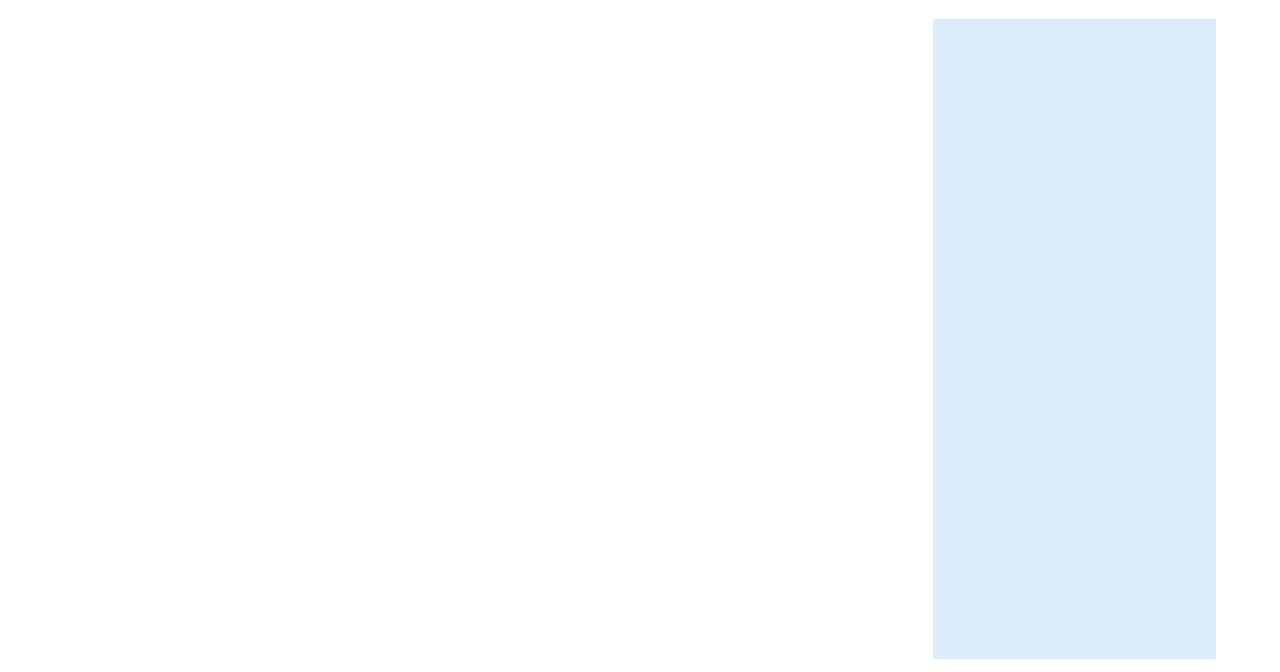
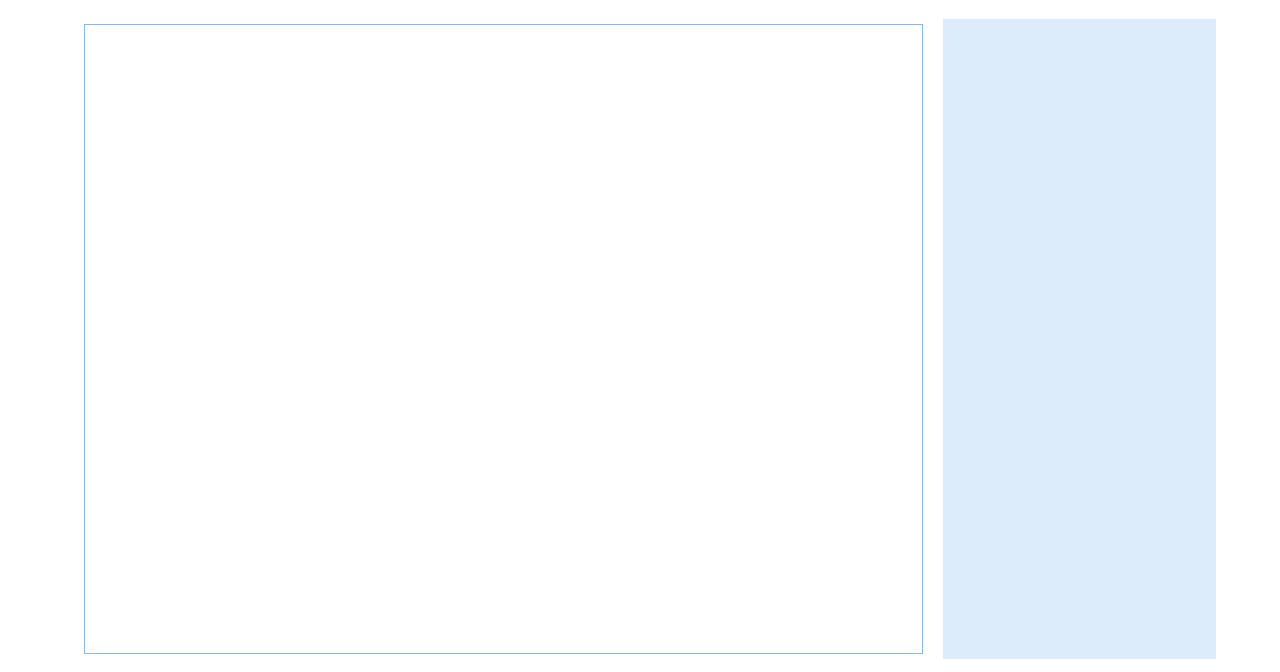
Before and after one commit to wsu-spring24/a1-svg-icons-BrendanBates, a website: page src/index.html in a window 1280 px wide. Shown: the part 61-733 px from the top of the page. Drawn offline with nearby package versions, Linux system fonts and the light colour scheme; files that its build step writes are made by us from their sources.

Commit message:
Update main.scss
final main.scss commit

```diff
--- a/src/stylesheets/main.scss
+++ b/src/stylesheets/main.scss
@@ -32,6 +32,8 @@ body {
     > article {
       flex: 3 3 0px;
       padding-right: 1.2em;
+      margin: 5px 20px;
+      border: 1px solid rgb(137,185,245);
 
       > canvas {
         width: 100%;
```
